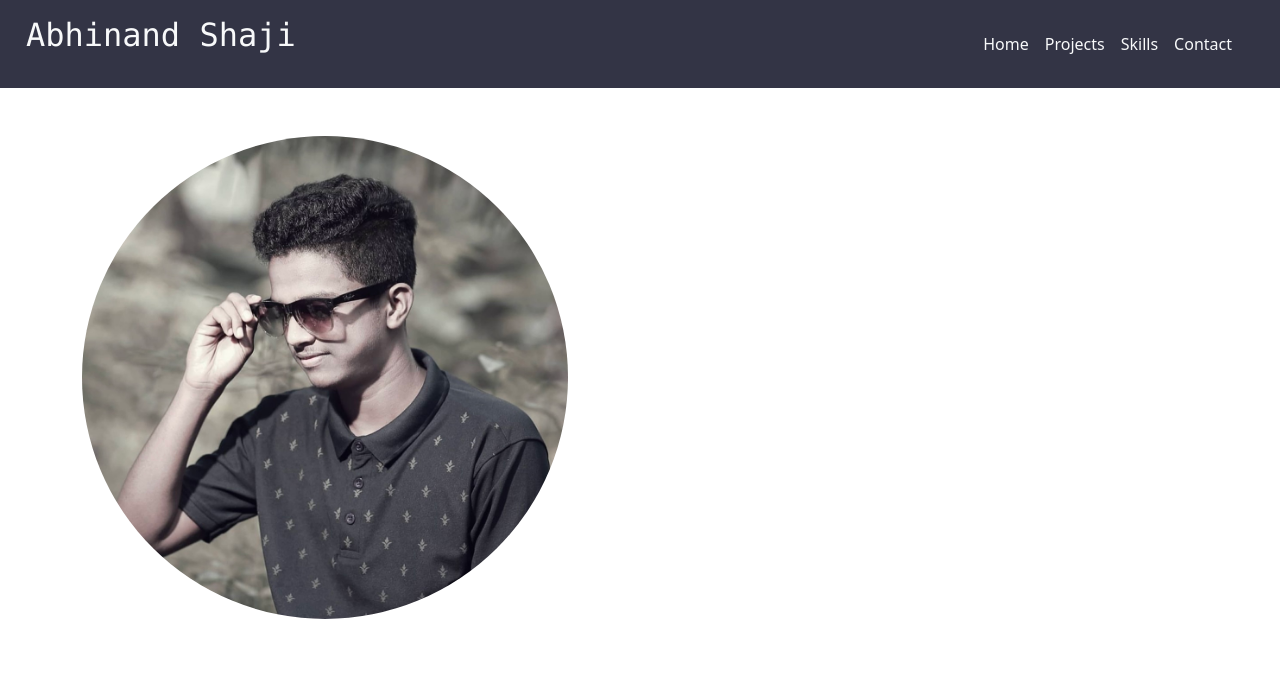
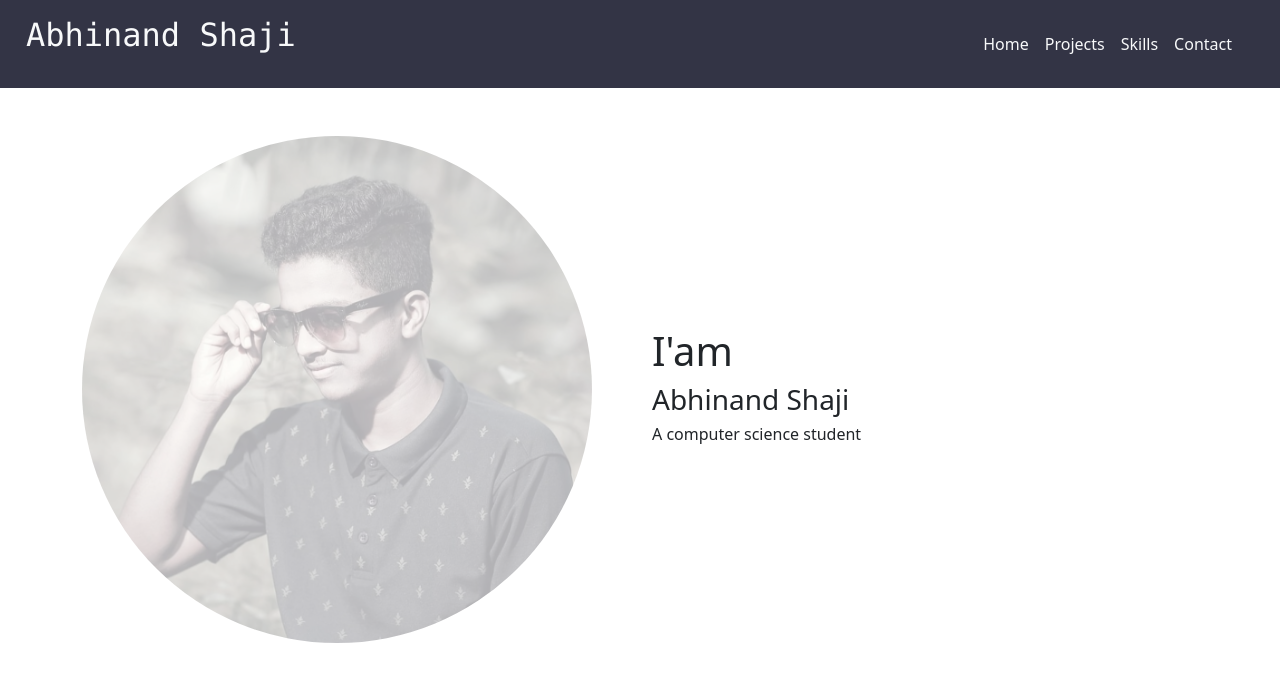
Before and after one commit to aStarrrrr/Personal-Website, a plain HTML site: page index.html in a window 1280 px wide. Drawn offline with nearby package versions, Linux system fonts and the light colour scheme.

Commit message:
Section done

```diff
--- a/index.html
+++ b/index.html
@@ -35,8 +35,15 @@
 </header>
 <section class="p-5">
     <div class="container">
-        <div class="row col-md-6">
-            <img src="dp.PNG" alt="Image not available" class="img-fluid rounded-circle" style="width: 510px;">
+        <div class="row align-items-center">
+            <div class="col-md-6">
+                <img src="dp.PNG" alt="Image not available" class="img-fluid rounded-circle custom-img" style="width: 510px;">
+            </div>
+            <div class="col-md-6">
+                <h1>I'am</h1>
+                <h3>Abhinand Shaji</h2>
+                <h6>A computer science student</h6>
+            </div>
         </div>
     </div>
 </section>
--- a/style.css
+++ b/style.css
@@ -5,3 +5,6 @@ header{
     margin-left: 22px;
     font-family: consolas;
 }
+.custom-img{
+    opacity: 0.3;
+}
```
